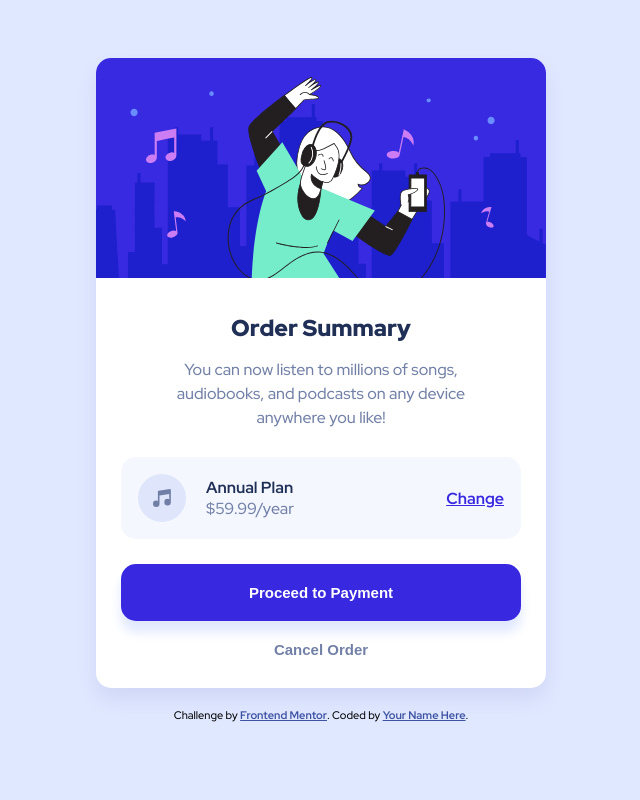
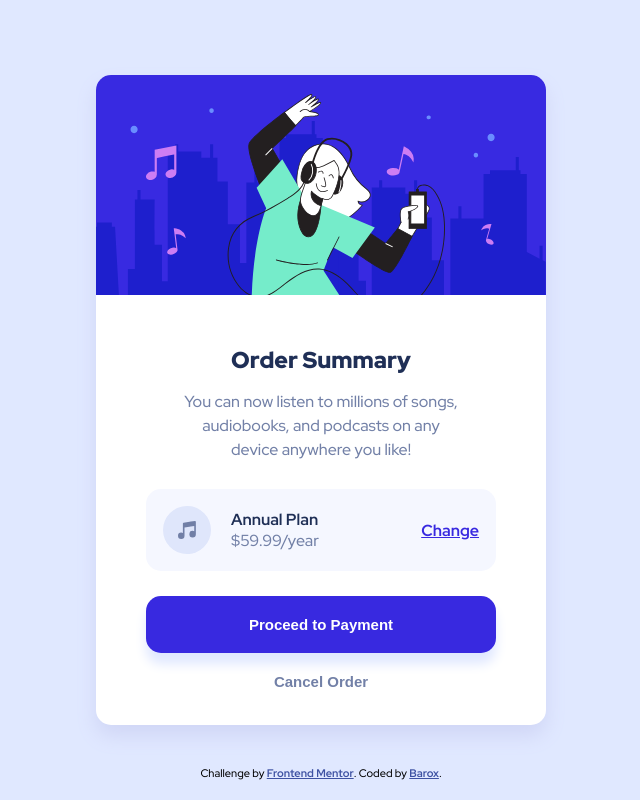
Before and after one commit to baroxFPTU/order-summary-component-main-frontendmentor, a website: page index.html in a window 1280 px wide. Shown: the whole page, without its empty margins (319-959 px from the left). Drawn offline with Linux system fonts and the light colour scheme.

Commit message:
Fix spacing

```diff
--- a/index.html
+++ b/index.html
@@ -67,7 +67,7 @@
       Challenge by
       <a href="https://www.frontendmentor.io?ref=challenge" target="_blank"
         >Frontend Mentor</a
-      >. Coded by <a href="#">Your Name Here</a>.
+      >. Coded by <a href="https://github.com/baroxFPTU">Barox</a>.
     </div>
   </body>
 </html>
--- a/styles/scss/base/_basic.scss
+++ b/styles/scss/base/_basic.scss
@@ -17,4 +17,8 @@ body {
 
 .attribution {
   padding: 20px;
+  position: fixed;
+  bottom: 0;
+  left: 0;
+  right: 0;
 }
--- a/styles/scss/components/_card.scss
+++ b/styles/scss/components/_card.scss
@@ -4,6 +4,8 @@
   --margin-outside-card: 25px;
   --max-width-desc: 80%;
   --max-width-card: calc(100% - var(--margin-outside-card) * 2);
+  --padding-inside-card: 50px 50px 15px 50px;
+
   max-width: var(--max-width-card);
   border-radius: 15px;
   margin-left: var(--margin-outside-card);
@@ -13,7 +15,7 @@
   box-shadow: 0px 11px 20px 0px var(--card-shadow-color);
 
   &-bottom {
-    padding: 35px 25px 10px 25px;
+    padding: var(--padding-inside-card);
     display: flex;
     justify-content: center;
     align-items: center;
@@ -36,5 +38,6 @@
   }
   @include responsive("small") {
     --max-width-desc: 100%;
+    --padding-inside-card: 35px 25px 10px 25px;
   }
 }
```
Also changed, not shown: styles/css/main.css, 1 other file.
